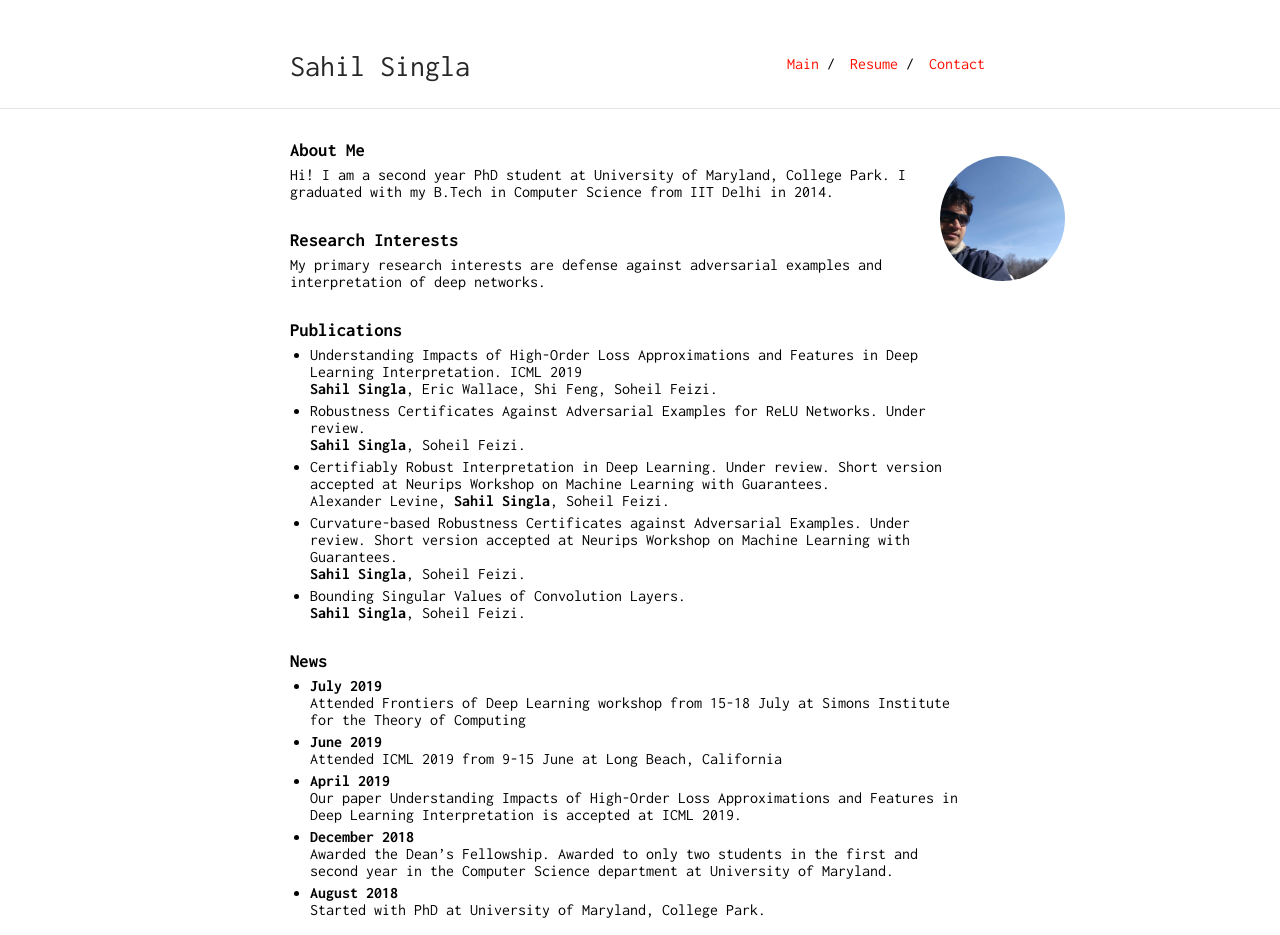
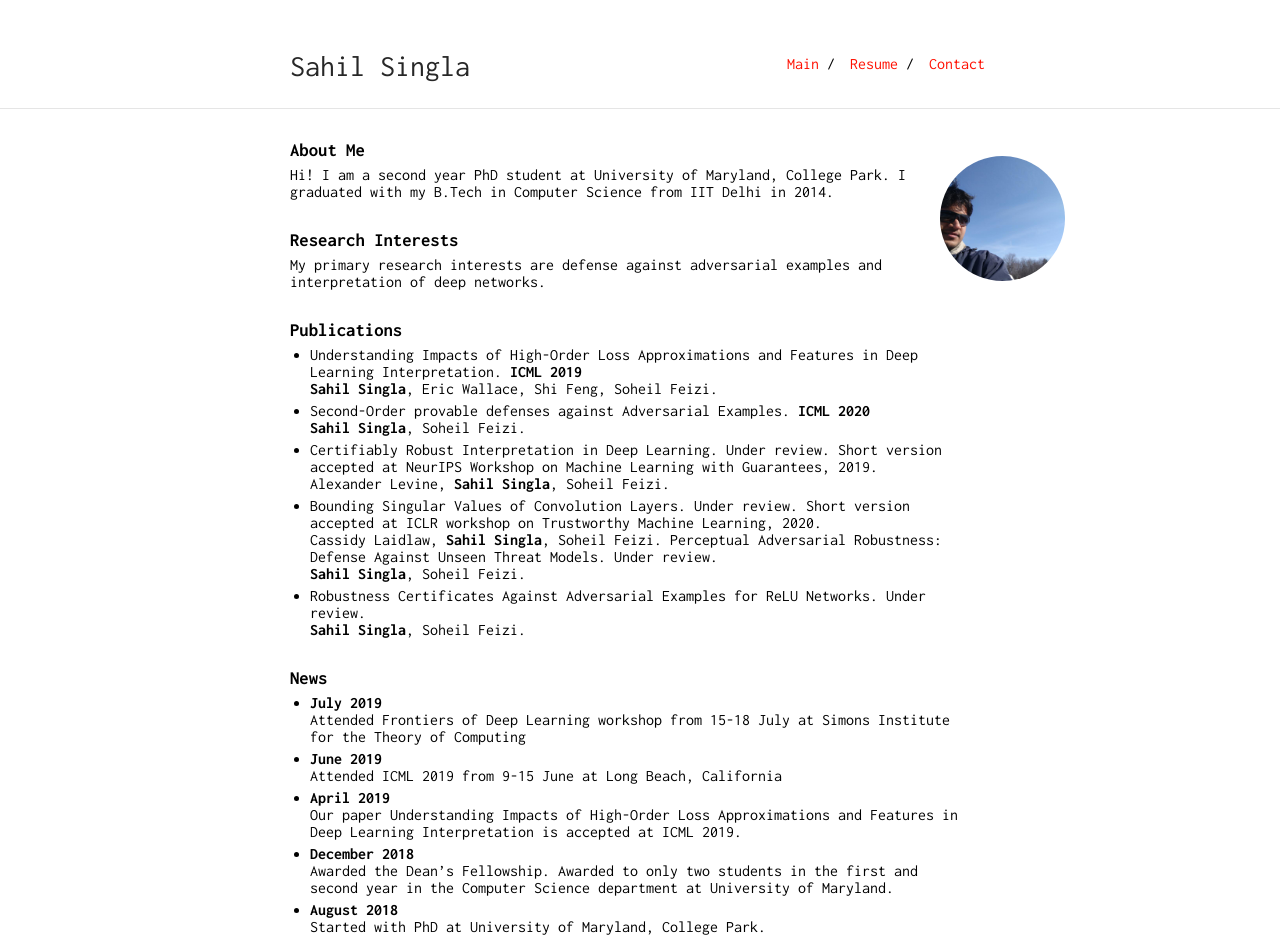
Before and after one commit to singlasahil14/singlasahil14_old, a Jekyll site: the page built from index.md, in a window 1280 px wide. Built offline with Jekyll 4.4.1, drawn with Linux system fonts in a browser that asks for light colours; our own code applies the rules of GitHub Pages for plain Markdown files.

```diff
--- a/index.md
+++ b/index.md
@@ -15,17 +15,17 @@ My primary research interests are defense against adversarial examples and inter
 
 ### Publications
 
-* Understanding Impacts of High-Order Loss Approximations and Features in Deep Learning Interpretation. ICML 2019 \\
+* Understanding Impacts of High-Order Loss Approximations and Features in Deep Learning Interpretation. **ICML 2019** \\
 **Sahil Singla**, Eric Wallace, Shi Feng, Soheil Feizi.
+* Second-Order provable defenses against Adversarial Examples. **ICML 2020**\\
+**Sahil Singla**, Soheil Feizi.
+* Certifiably Robust Interpretation in Deep Learning. Under review. Short version accepted at NeurIPS Workshop on Machine Learning with Guarantees, 2019. \\
+Alexander Levine, **Sahil Singla**, Soheil Feizi.
+* Bounding Singular Values of Convolution Layers. Under review. Short version accepted at ICLR workshop on Trustworthy Machine Learning, 2020.\\
+Cassidy Laidlaw, **Sahil Singla**, Soheil Feizi. Perceptual Adversarial Robustness: Defense Against Unseen Threat Models. Under review.\\
+**Sahil Singla**, Soheil Feizi.
 * Robustness Certificates Against Adversarial Examples for ReLU Networks. Under review.\\
  **Sahil Singla**, Soheil Feizi.
-* Certifiably Robust Interpretation in Deep Learning. Under review. Short version accepted at Neurips Workshop on Machine Learning with Guarantees.\\
-Alexander Levine, **Sahil Singla**, Soheil Feizi.
-* Curvature-based Robustness Certificates against Adversarial Examples. Under review. Short version accepted at Neurips Workshop on Machine Learning with Guarantees.\\
-**Sahil Singla**, Soheil Feizi.
-* Bounding Singular Values of Convolution Layers.\\
-**Sahil Singla**, Soheil Feizi.
-
 
 ### News
 
```
